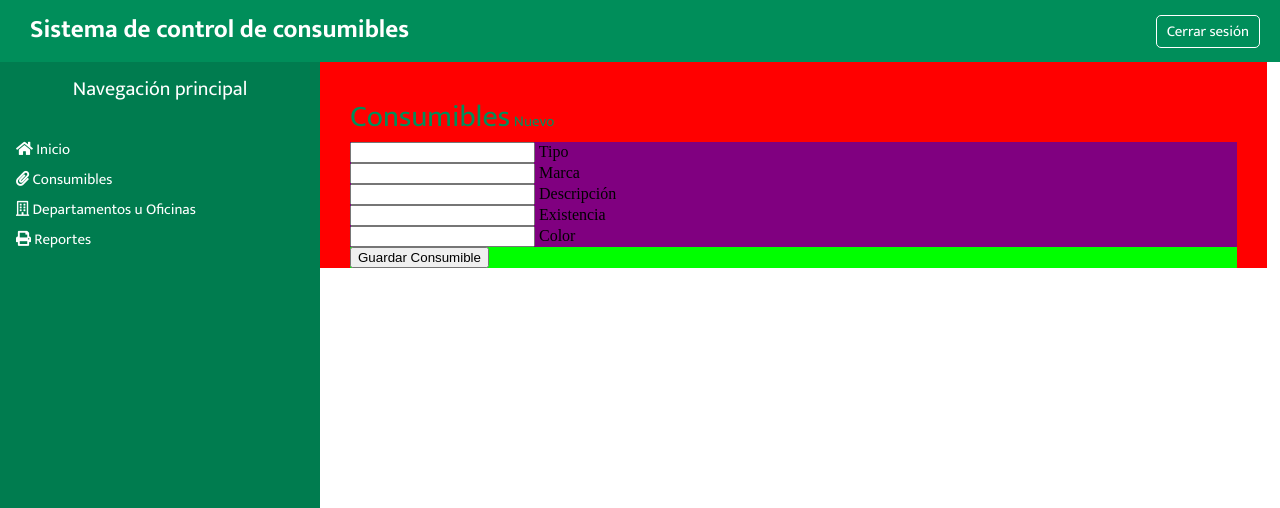
After one commit to ArianSR29/webapp-inventarioEstancias, a CodeIgniter app: page /webapp-inventarioEstancias/mantenimiento/consumibles/addConsumible in a window 1280 px wide. The commit adds this page. Shown: the top 508 px of the page. Run offline with CodeIgniter, Linux system fonts and the light colour scheme; some libraries are stand-ins or nearby versions.

Commit message:
feat: Guardar registro nuevo para consumible
 Se crea el metodo y los controladores para el alamacenamiento de los datos a la base de datos

```diff
--- a/application/controllers/mantenimiento/Consumibles.php
+++ b/application/controllers/mantenimiento/Consumibles.php
@@ -11,13 +11,41 @@ class Consumibles extends CI_Controller {
 	public function index(){
 
 		$data = array(
-
 			'consumibles' => $this->Consumibles_model->getConsumibles(),
-
 		);
 
 		$this->load->view('layouts/header');
 		$this->load->view('layouts/aside');
         $this->load->view('admin/consumibles/list', $data);
 	}
+	public function addConsumible(){
+		$this->load->view('layouts/header');
+		$this->load->view('layouts/aside');
+        $this->load->view('admin/consumibles/addConsumible');
+	}
+
+	public function stock(){
+		$tipo = $this->input->post("tb_tipo");
+		$marca = $this->input->post("tb_marca");
+		$descripcion = $this->input->post("tb_descripcion");
+		$existencia = $this->input->post("tb_existencia");
+		$color = $this->input->post("tb_color");
+
+
+		$data = array(
+			'tipo' => $tipo,
+			'marca' => $marca,
+			'descripcion' => $descripcion,
+			'color' => $color,
+			'total_consumibles' => $existencia,
+			'estado' => "1"
+		);
+		if ($this->Consumibles_model->saveConsumible($data)) {
+			# code...
+			redirect(base_url()."mantenimiento/consumibles");
+		}else{
+			$this->session->set_flashdata("error", "No se pudo guardar la infomación");
+			redirect(base_url()."mantenimiento/consumibles/addConsumible");
+		}
+	}
 }
--- a/application/models/Consumibles_model.php
+++ b/application/models/Consumibles_model.php
@@ -9,4 +9,7 @@ class Consumibles_model extends CI_Model {
 
         return  $resultados->result();
     }
+    public function saveConsumible($data){
+        return $this->db->insert("tb_consumibles",$data);
+    }
 }
--- /dev/null
+++ b/application/views/admin/consumibles/addConsumible.php
@@ -0,0 +1,38 @@
+<main>
+    <section class="c-main-consumibles agregar-consumible">
+        <div class="c-main-title">
+            <span>Consumibles</span>
+            <small>Nuevo</small>
+        </div>
+        <div class="c-main-form">
+            <?php if($this->session->flashdata("error")): ?>
+                <div class="c-error-message">
+                    <p> <?php echo $this->session->flashdata("error"); ?> </p>
+                </div>
+    |       <?php endif; ?>
+            <form action="<?php echo base_url();?>mantenimiento/consumibles/stock" method="post">
+                <div class="c-input-group">
+                    <input type="text" id="tb_tipo" name="tb_tipo">
+                    <label for="tb_tipo">Tipo</label>
+                </div>
+                <div class="c-input-group">
+                    <input type="text" id="tb_marca" name="tb_marca">
+                    <label for="tb_marca">Marca</label>
+                </div>
+                <div class="c-input-group">
+                    <input type="text" id="tb_descripcion" name="tb_descripcion">
+                    <label for="tb_descripcion">Descripción</label>
+                </div>
+                <div class="c-input-group">
+                    <input type="number" id="tb_existencia" name="tb_existencia">
+                    <label for="tb_existencia">Existencia</label>
+                </div>
+                <div class="c-input-group">
+                    <input type="text" id="tb_color" name="tb_color">
+                    <label for="tb_color">Color</label>
+                </div>
+                <button>Guardar Consumible</button>
+            </form>
+        </div>
+    </section>
+</main>
--- a/application/views/admin/consumibles/list.php
+++ b/application/views/admin/consumibles/list.php
@@ -4,7 +4,7 @@
             <span>Consumibles</span>
             <small>Listado</small>
         </div>
-        <div class="full_row"><a href=""><i class="fa fa-plus"></i>Agregar Consumible</a></div>
+        <div class="full_row"><a href="<?php echo base_url();?>mantenimiento/consumibles/addConsumible"><i class="fa fa-plus"></i>Agregar Consumible</a></div>
         <div class="c-table">
             <table id="consumibles-table">
                 <thead>
@@ -13,7 +13,7 @@
                         <th>Tipo</th>
                         <th>Marca</th>
                         <th>Descripción</th>
-                        <th>Existencia Total</th>
+                        <th>Existencia</th>
                         <th>Color</th>
                         <th>Opciones</th>
                     </tr>
--- a/application/views/layouts/header.php
+++ b/application/views/layouts/header.php
@@ -16,7 +16,6 @@
     <script src="https://cdn.datatables.net/1.10.19/js/jquery.dataTables.min.js"></script>
 
     <script src="<?php echo base_url();?>assets/js/main.js"></script>
-
 </head>
 <body>
 <header>
--- a/assets/css/dashboard.css
+++ b/assets/css/dashboard.css
@@ -167,6 +167,12 @@ main {
         font-family: 'Mukta-Regular';
         color: #008E5A !important;
         font-size: 15px; }
+  main .agregar-consumible {
+    background: red; }
+    main .agregar-consumible .c-main-form {
+      background: lime; }
+      main .agregar-consumible .c-main-form form .c-input-group {
+        background: purple; }
 
 footer {
   background: gold; }
--- a/assets/scss/dashboard.scss
+++ b/assets/scss/dashboard.scss
@@ -239,6 +239,17 @@ main {
 			}
 		}
 	}
+	.agregar-consumible{
+		background: red;
+		.c-main-form{
+			background: lime;
+			form{
+				.c-input-group{
+					background: purple;
+				}
+			}
+		}
+	}
 }
 
 // Estilos para la sección del FOOTER
```
